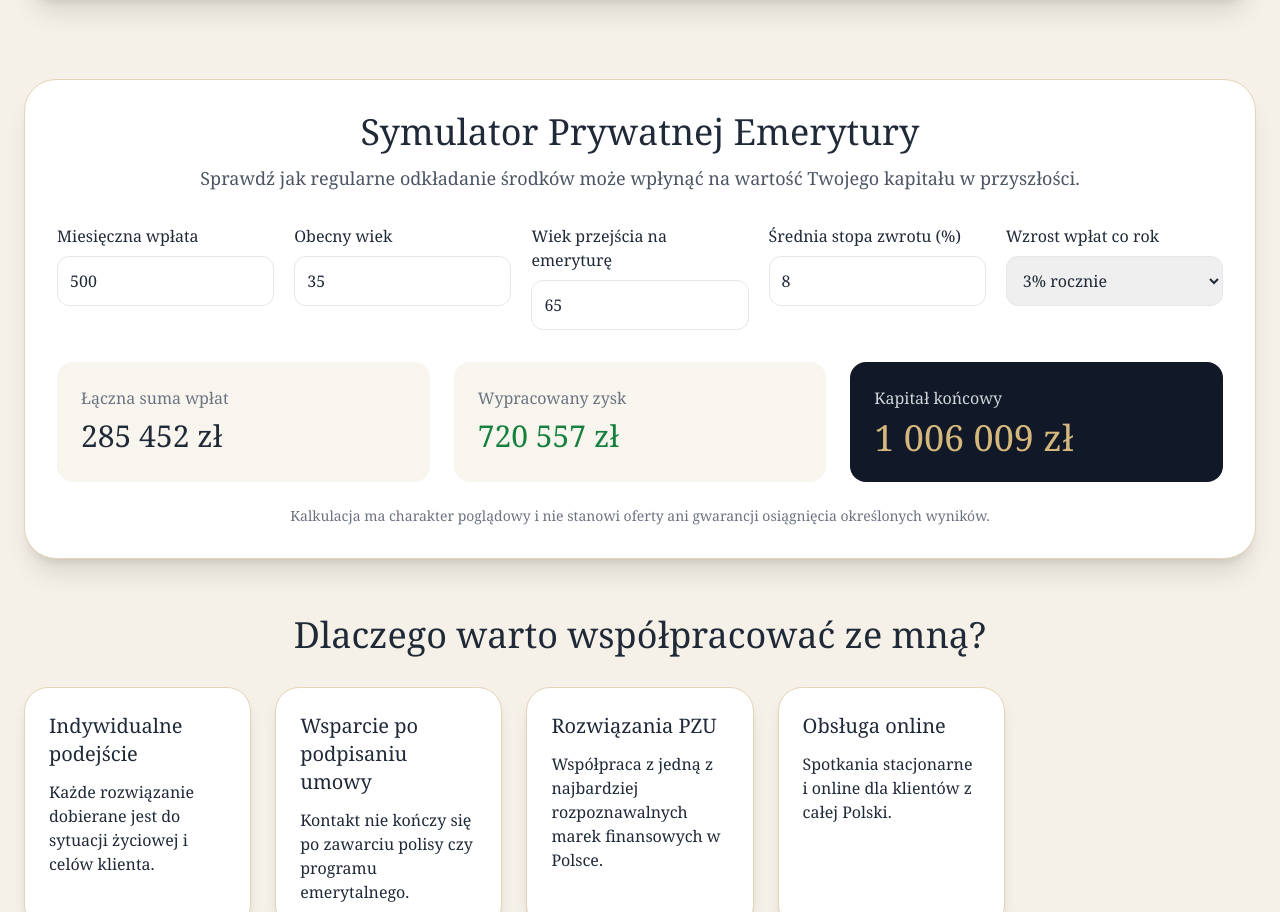
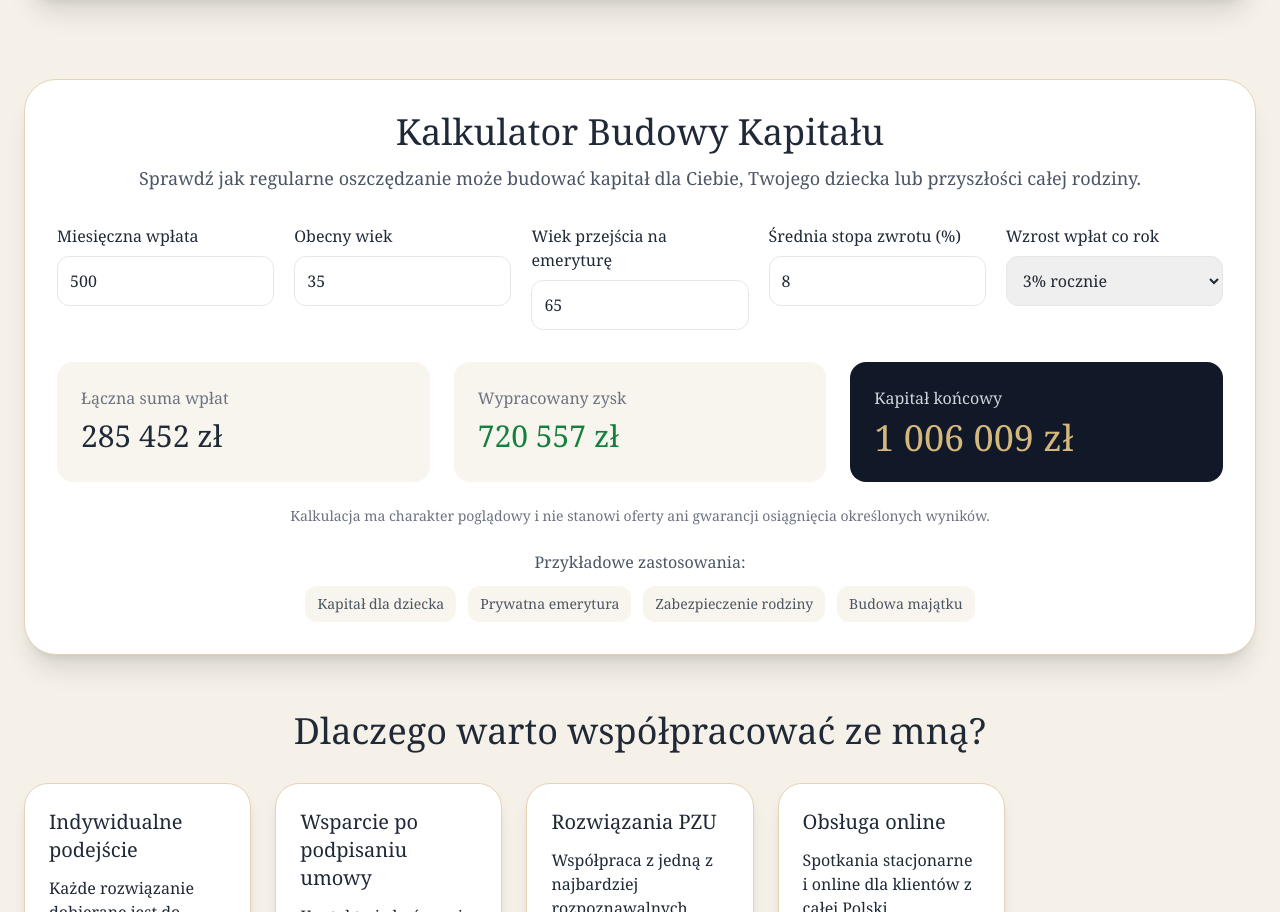
Before and after one commit to Angon777/Agprivate.pl, a Next.js app in the folder agprivate-site/: page / in a window 1280 px wide. Shown: the part 915-1827 px from the top of the page. Built offline with nearby package versions, Linux system fonts and the light colour scheme.

Commit message:
Update page.js

```diff
--- a/agprivate-site/app/page.js
+++ b/agprivate-site/app/page.js
@@ -202,12 +202,12 @@ export default function OldMoneyInsuranceLanding() {
           <div className="text-center mb-8">
 
             <h2 className="text-4xl mb-3">
-              Symulator Prywatnej Emerytury
+              Kalkulator Budowy Kapitału
             </h2>
 
             <p className="text-gray-600 text-lg">
-              Sprawdź jak regularne odkładanie środków może wpłynąć
-              na wartość Twojego kapitału w przyszłości.
+              Sprawdź jak regularne oszczędzanie może budować kapitał dla Ciebie,
+              Twojego dziecka lub przyszłości całej rodziny.
             </p>
 
           </div>
@@ -340,7 +340,33 @@ export default function OldMoneyInsuranceLanding() {
             Kalkulacja ma charakter poglądowy i nie stanowi
             oferty ani gwarancji osiągnięcia określonych wyników.
           </p>
+<div className="mt-6 text-center text-gray-600">
 
+  <p className="font-medium mb-3">
+    Przykładowe zastosowania:
+  </p>
+
+  <div className="flex flex-wrap justify-center gap-3 text-sm">
+
+    <span className="bg-[#f8f5ee] px-3 py-2 rounded-xl">
+      Kapitał dla dziecka
+    </span>
+
+    <span className="bg-[#f8f5ee] px-3 py-2 rounded-xl">
+      Prywatna emerytura
+    </span>
+
+    <span className="bg-[#f8f5ee] px-3 py-2 rounded-xl">
+      Zabezpieczenie rodziny
+    </span>
+
+    <span className="bg-[#f8f5ee] px-3 py-2 rounded-xl">
+      Budowa majątku
+    </span>
+
+  </div>
+
+</div>
         </div>
 
       </section>
```
